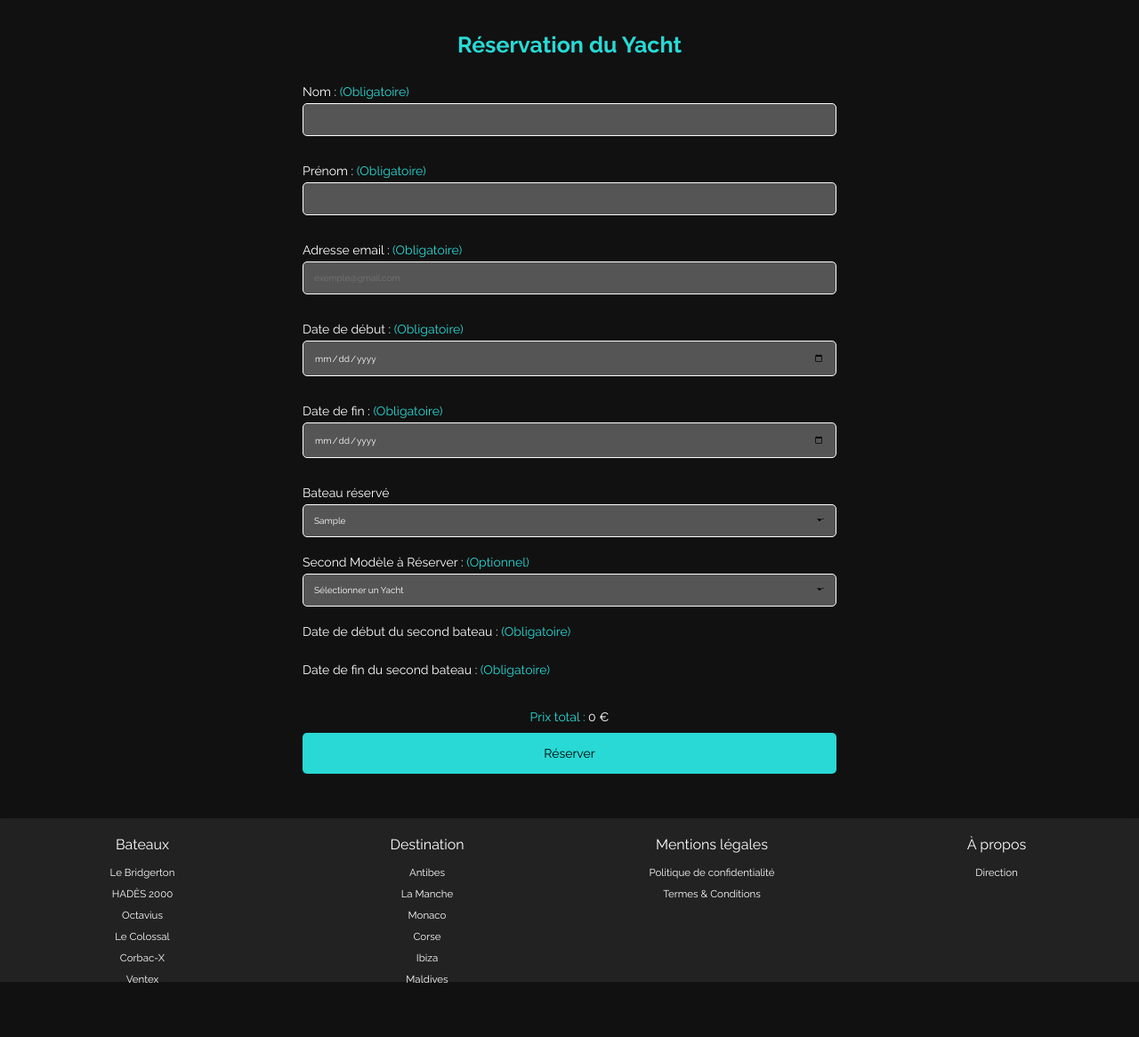
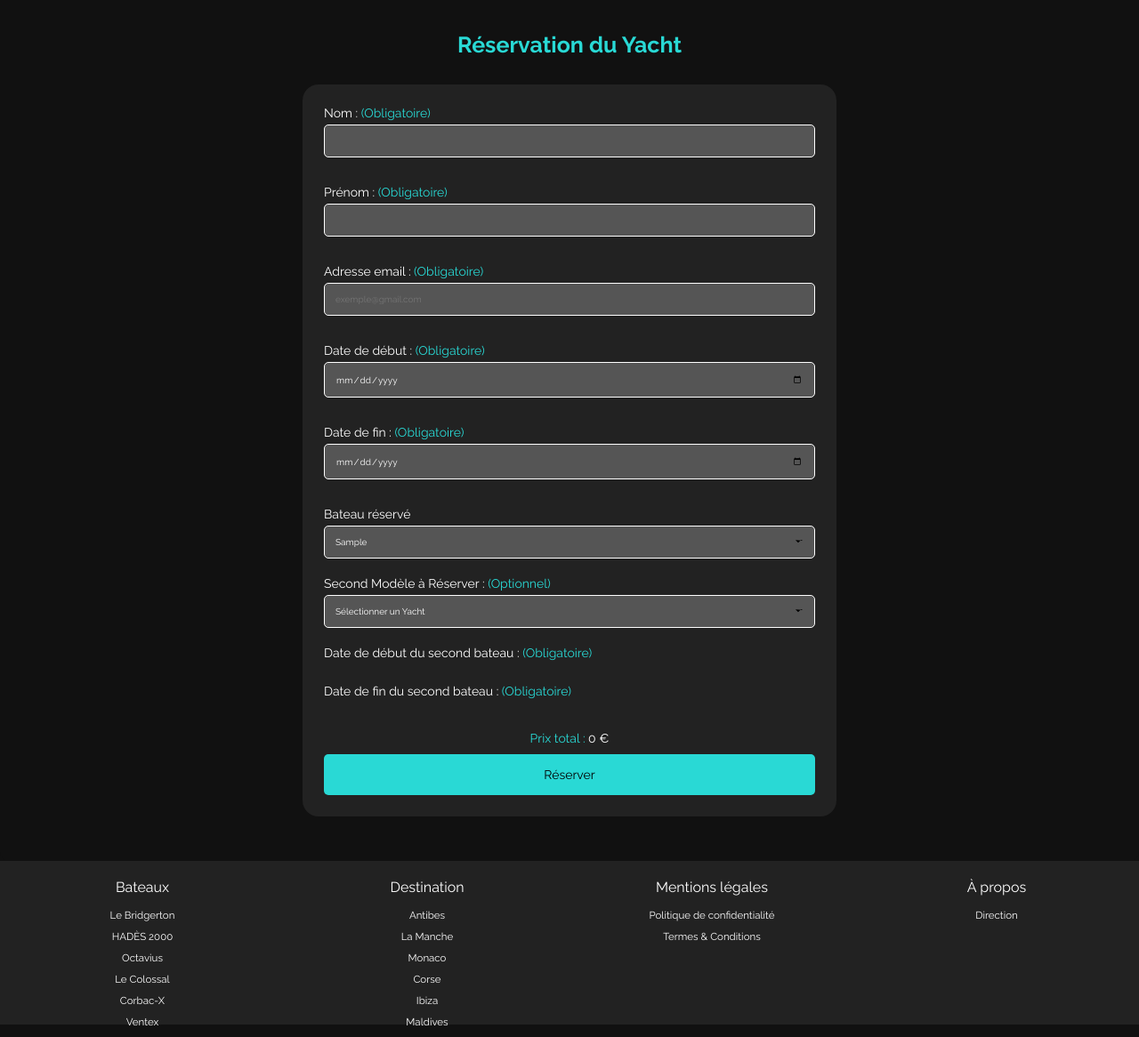
Before and after one commit to BomberQLF/SAE_Resa_Web, a PHP site: page /formulaire.php in a window 1280 px wide. Shown: the part 65-1231 px from the top of the page at 89% size. Before the commit the page ends 1171 px from the top, so only its background shows below. Run offline with PHP 8.4, Linux system fonts and the light colour scheme; tables that the repository leaves empty or names only in its code hold one stand-in row (values such as "Sample post").

Commit message:
Ajout d'un style à mon formulaire
Modification de dernière minute sur le background-color de mon formulaire.

```diff
--- a/yacht.css
+++ b/yacht.css
@@ -428,6 +428,9 @@ form {
   width: 100%;
   max-width: 600px;
   margin: 0 auto;
+  background-color: #222;
+  padding: 24px;
+  border-radius: 18px;
 }
 
 label {
```
